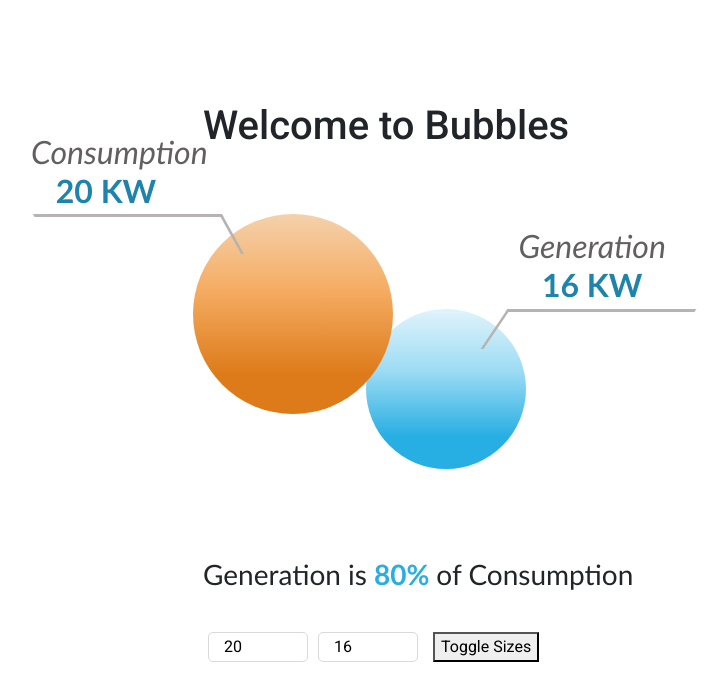
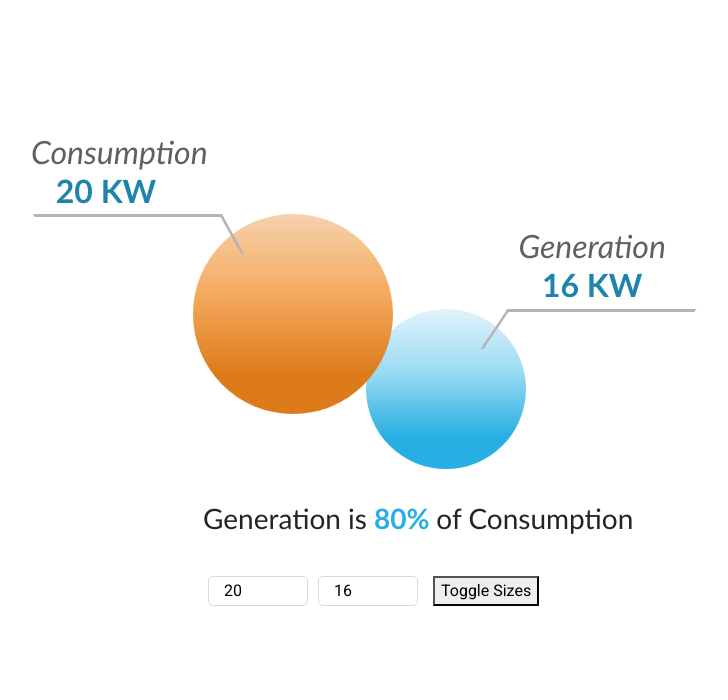
Before and after one commit to ch-ivy/bubbles, an Angular app: page / in a window 1280 px wide. Shown: the top 700 px of the page, without its empty margins (187-915 px from the left). Built offline with nearby package versions, Linux system fonts and the light colour scheme.

Commit message:
made updates to bubbles positioning

```diff
--- a/src/app/app.component.html
+++ b/src/app/app.component.html
@@ -1,7 +1,6 @@
 <div class="container">
   <div class="bubble-container">
     <div class="inner">
-      <h1>Welcome to Bubbles</h1>
       <div class="container" style="height: 400px">
         <div class="box">
           <div
```
